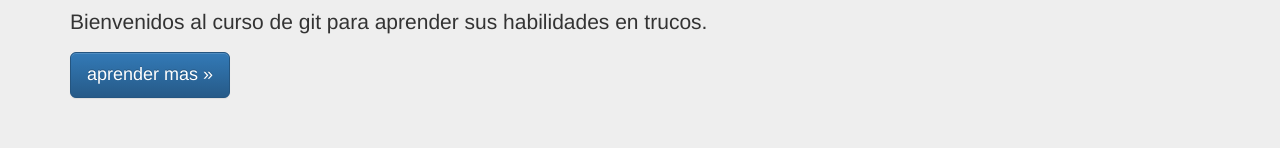
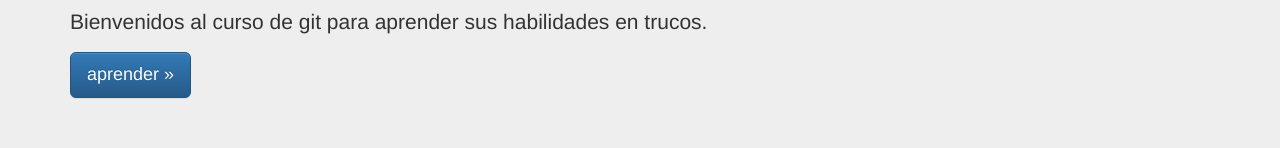
Before and after one commit to danilomarcich/Trabajo2, a plain HTML site: page index.html in a window 1280 px wide. Shown: the part 190-338 px from the top of the page. Drawn offline with nearby package versions, Linux system fonts and the light colour scheme; a script that the page names is missing.

Commit message:
Se cambia nombre de boton solo con una palabra

```diff
--- a/index.html
+++ b/index.html
@@ -57,7 +57,7 @@
       <div class="container">
         <h1>Hola academia de curso</h1>
         <p>Bienvenidos al curso de git para aprender sus habilidades en trucos.</p>
-        <p><a class="btn btn-primary btn-lg" href="#" role="button">aprender mas &raquo;</a></p>
+        <p><a class="btn btn-primary btn-lg" href="#" role="button">aprender &raquo;</a></p>
       </div>
     </div>
 
```
